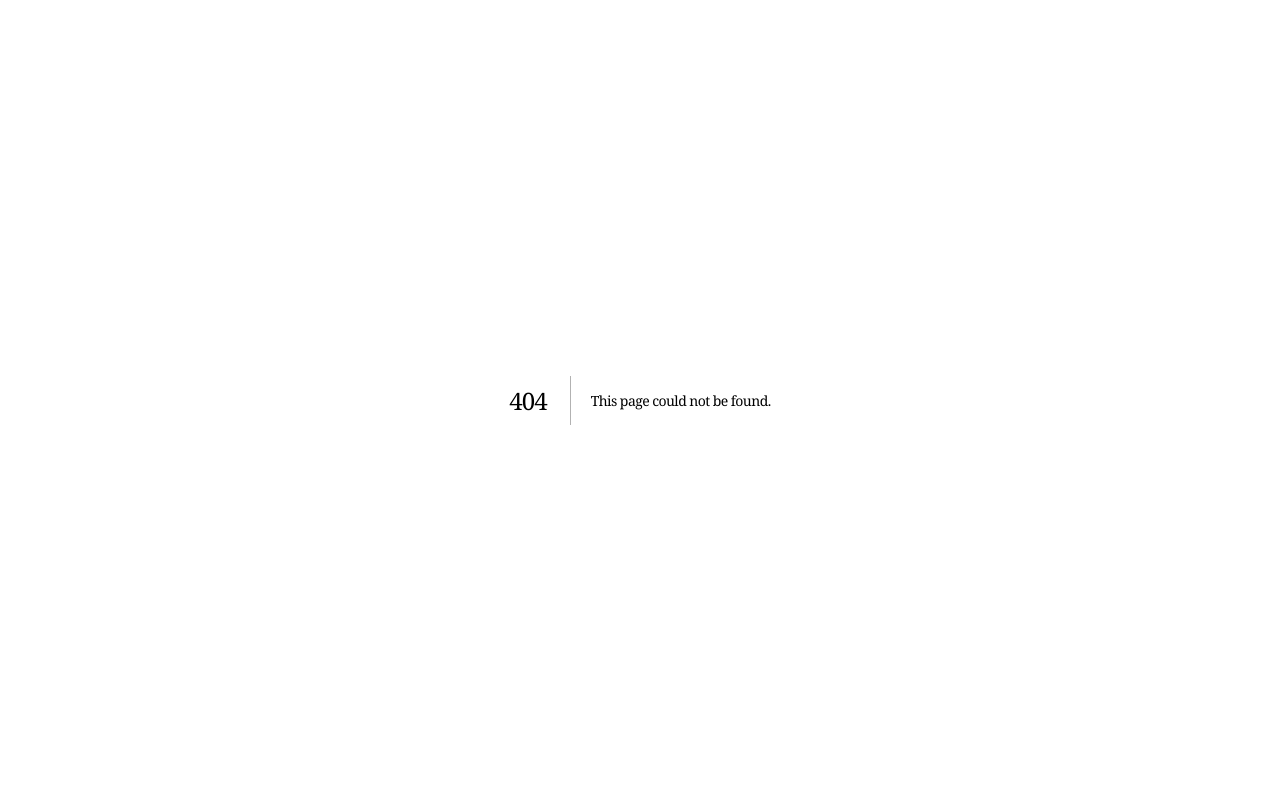
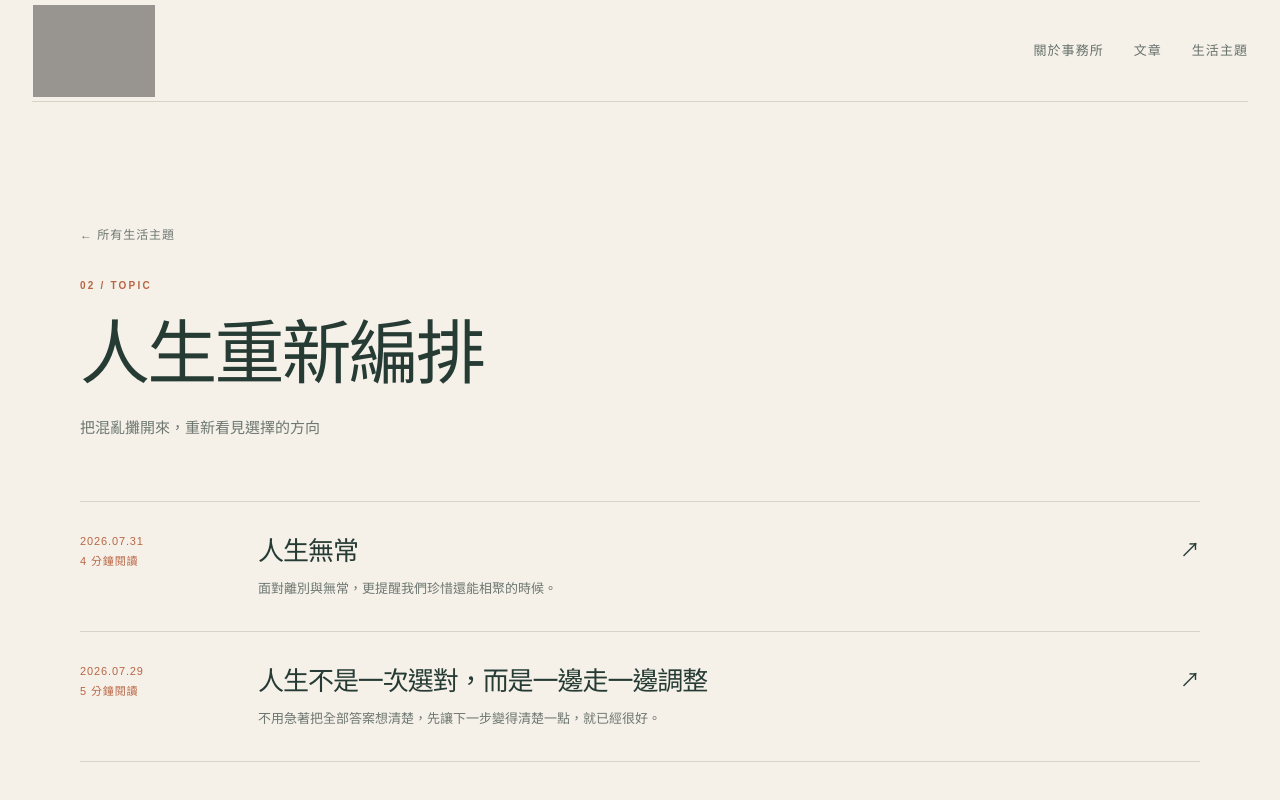
Before and after one commit to mali0328/siweilife, a Next.js app: page /topics/life-editing in a window 1280 px wide. Before the commit this address had no page. Shown: the top 800 px of the page. Built offline with nearby package versions, Linux system fonts and the light colour scheme; grey boxes are pictures that could not be loaded.

Commit message:
Add topic detail page

```diff
--- /dev/null
+++ b/app/topics/[slug]/page.tsx
@@ -0,0 +1,39 @@
+import type { Metadata } from "next";
+import Link from "next/link";
+import { notFound } from "next/navigation";
+import { PageFrame } from "../../components/site-shell";
+import { articles, categories, getCategory } from "../../data";
+
+export function generateStaticParams() { return categories.map((category) => ({ slug: category.slug })); }
+
+export async function generateMetadata({ params }: { params: Promise<{ slug: string }> }): Promise<Metadata> {
+  const category = getCategory((await params).slug);
+  return { title: category ? `${category.title}｜肆維人生事務所` : "生活主題｜肆維人生事務所", description: category?.description };
+}
+
+export default async function TopicPage({ params }: { params: Promise<{ slug: string }> }) {
+  const category = getCategory((await params).slug);
+  if (!category) notFound();
+  const categoryArticles = articles.filter((article) => article.categorySlug === category.slug);
+  return (
+    <PageFrame>
+      <main className="inner-page section-shell">
+        <div className="page-intro compact-intro">
+          <Link className="back-link" href="/topics">← 所有生活主題</Link>
+          <p className="eyebrow">{category.number} / TOPIC</p>
+          <h1>{category.title}</h1>
+          <p>{category.description}</p>
+        </div>
+        <div className="topic-article-list">
+          {categoryArticles.map((article) => (
+            <article className="topic-article-row" key={article.slug}>
+              <div className="topic-article-date">{article.date}<br />{article.readingTime}</div>
+              <div><h2><Link href={`/articles/${article.slug}`}>{article.title}</Link></h2><p>{article.excerpt}</p></div>
+              <Link className="topic-arrow" href={`/articles/${article.slug}`} aria-label={`閱讀：${article.title}`}>↗</Link>
+            </article>
+          ))}
+        </div>
+      </main>
+    </PageFrame>
+  );
+}
```
